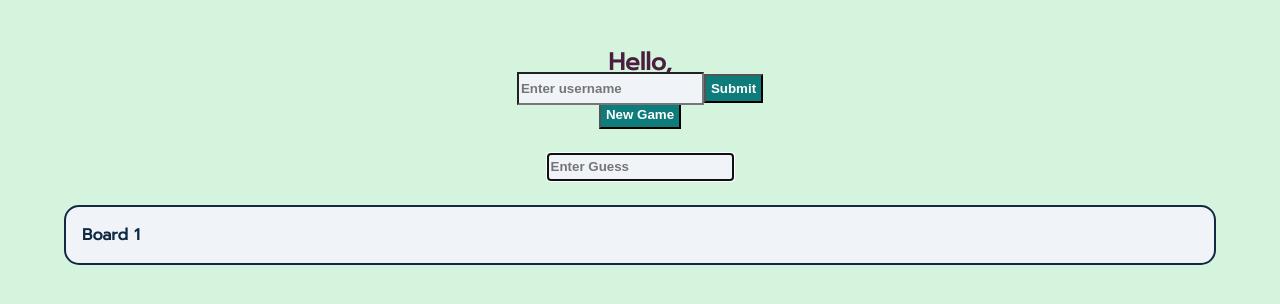
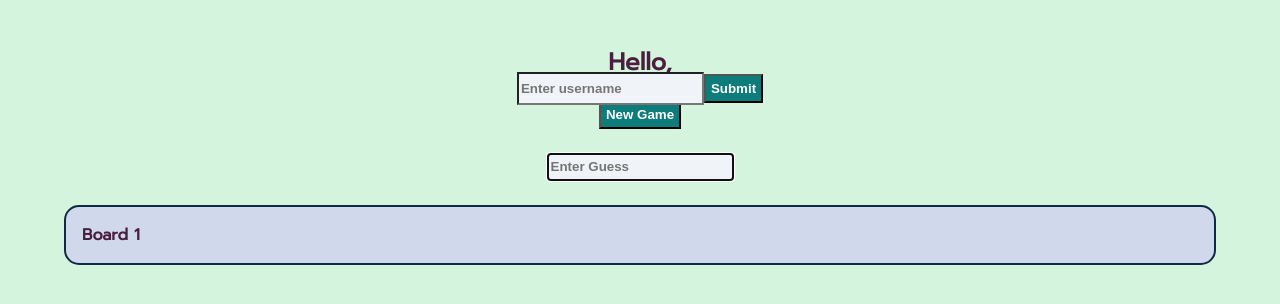
Before and after one commit to HagayHaut/code-cracker, a React (Create React App) app: page /game in a window 1280 px wide. Shown: the top 304 px of the page. Built offline with nearby package versions, Linux system fonts and the light colour scheme.

Commit message:
fix auto-guess, styling

```diff
--- a/db.json
+++ b/db.json
@@ -134,6 +134,54 @@
       "time": 155,
       "date": "2022-05-11T18:47:59.434Z",
       "id": 4
+    },
+    {
+      "username": "hagay",
+      "score": 8,
+      "settings": {
+        "passwordLength": 4,
+        "randomEventsLimit": "4",
+        "numberOfGameBoards": "1",
+        "showTimer": false
+      },
+      "password": "5481",
+      "guesses": [
+        {
+          "guess": "1234",
+          "random": false
+        },
+        {
+          "guess": "5678",
+          "random": false
+        },
+        {
+          "guess": "0741",
+          "random": true
+        },
+        {
+          "guess": "7890",
+          "random": false
+        },
+        {
+          "guess": "3490",
+          "random": false
+        },
+        {
+          "guess": "7450",
+          "random": true
+        },
+        {
+          "guess": "1358",
+          "random": false
+        },
+        {
+          "guess": "5481",
+          "random": false
+        }
+      ],
+      "time": 205,
+      "date": "2022-05-11T20:41:32.745Z",
+      "id": 5
     }
   ]
 }
--- a/src/App.css
+++ b/src/App.css
@@ -36,9 +36,9 @@ body {
 
 .board {
   display: inline-block;
-  background-color: #f0f4f8;
+  background-color: #cfd9eb;
   border-radius: 15px;
-  color: #102a43;
+  color: #4b1d3f;
   padding: 1rem;
   vertical-align: middle;
   border: 2px solid #102a43;
@@ -57,8 +57,8 @@ body {
   padding: 7px;
   color: #4b1d3f;
   border: 2px solid #4b1d3f;
-  border-radius: 10px;
-  background-color: #e47c62;
+  border-radius: 45px;
+  background-color: #f9cb9c;
   box-shadow: 0 6px 6px 9 #9fb3c8;
   width: 50%;
   display: inline-block;
--- a/src/components/Game.js
+++ b/src/components/Game.js
@@ -34,6 +34,7 @@ function Game({ username, settings, setSettings }) {
       }
   })
 
+  function handleRandomEvent() {
     if(randomEventsCount < settings.randomEventsLimit) {
       const nums = ['1','2','3','4','5','6','7','8','9','0'];
       const rand = Math.floor(Math.random() * 10)
@@ -41,6 +42,7 @@ function Game({ username, settings, setSettings }) {
         setRandomEventsCount(pre => pre + 1)
         const forceGuess = shuffle(nums).slice(0, settings.passwordLength).join('')
         addGuess({guess: forceGuess, random: true})
+      }
     }
   }
 
@@ -122,7 +124,7 @@ function Game({ username, settings, setSettings }) {
       <StyledButton onClick={()=>handleNewGame()}>New Game</StyledButton>
       <br></br>
       <br></br>
-      <GuessInput guesses={guesses} passwordLength={parseInt(passwordLength)} addGuess={addGuess}/>
+      <GuessInput handleRandomEvent={handleRandomEvent} guesses={guesses} passwordLength={parseInt(passwordLength)} addGuess={addGuess}/>
       <br></br>
       <div className='inline-block'>
         <div className='board-container'>
--- a/src/components/Guess.js
+++ b/src/components/Guess.js
@@ -40,6 +40,7 @@ function Guess({ guess, password, index, boardNum}) {
     return (
         <div>
             <p className={guessClass}>{index+1}. {guess.guess} {multiplyString(hitIcon,hits)}{multiplyString(missIcon,misses)}</p>
+            {guess.random && <p className='random'>ಠﭛಠ</p>}
             {hits === 4 &&
                 <p>You won! It took you {index + 1} {index + 1 > 1 ? 'guesses' : 'guess'}!</p>}
 
--- a/src/components/GuessInput.js
+++ b/src/components/GuessInput.js
@@ -12,7 +12,7 @@ font-weight: bolder;
 }
 `
 
-function GuessInput({ addGuess, passwordLength, guesses }) {
+function GuessInput({ addGuess, passwordLength, guesses, handleRandomEvent }) {
 
     const [guessInput, setGuessInput] = useState('');
     const [helpText, setHelpText] = useState('')
@@ -29,10 +29,9 @@ function GuessInput({ addGuess, passwordLength, guesses }) {
             // console.log('success')
             setGuessInput('')
             addGuess({guess: guessInput, random: false})
+            handleRandomEvent();
         }
-        else {
-            // console.log('else')
-        }
+
     }
 
     function validateGuess(guess) {
```
Lines whose indentation alone changed are shown as unchanged.
